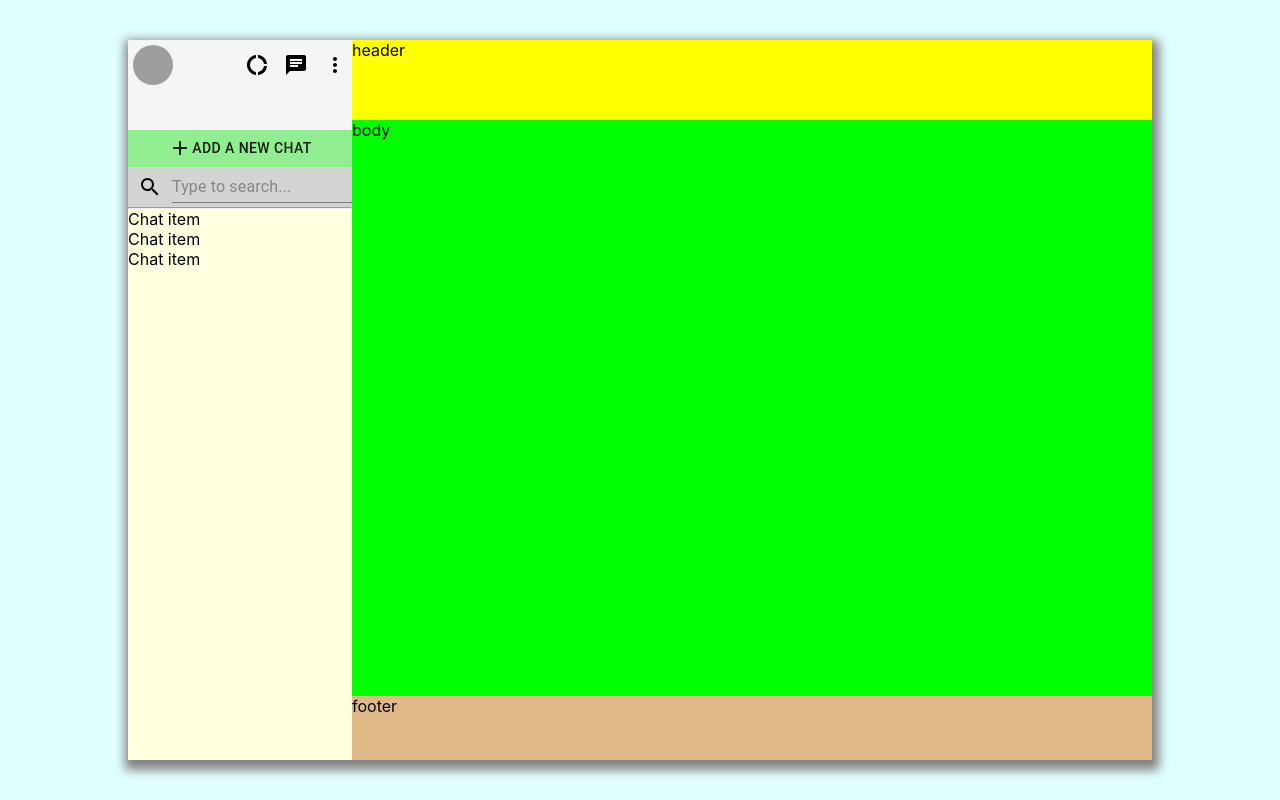
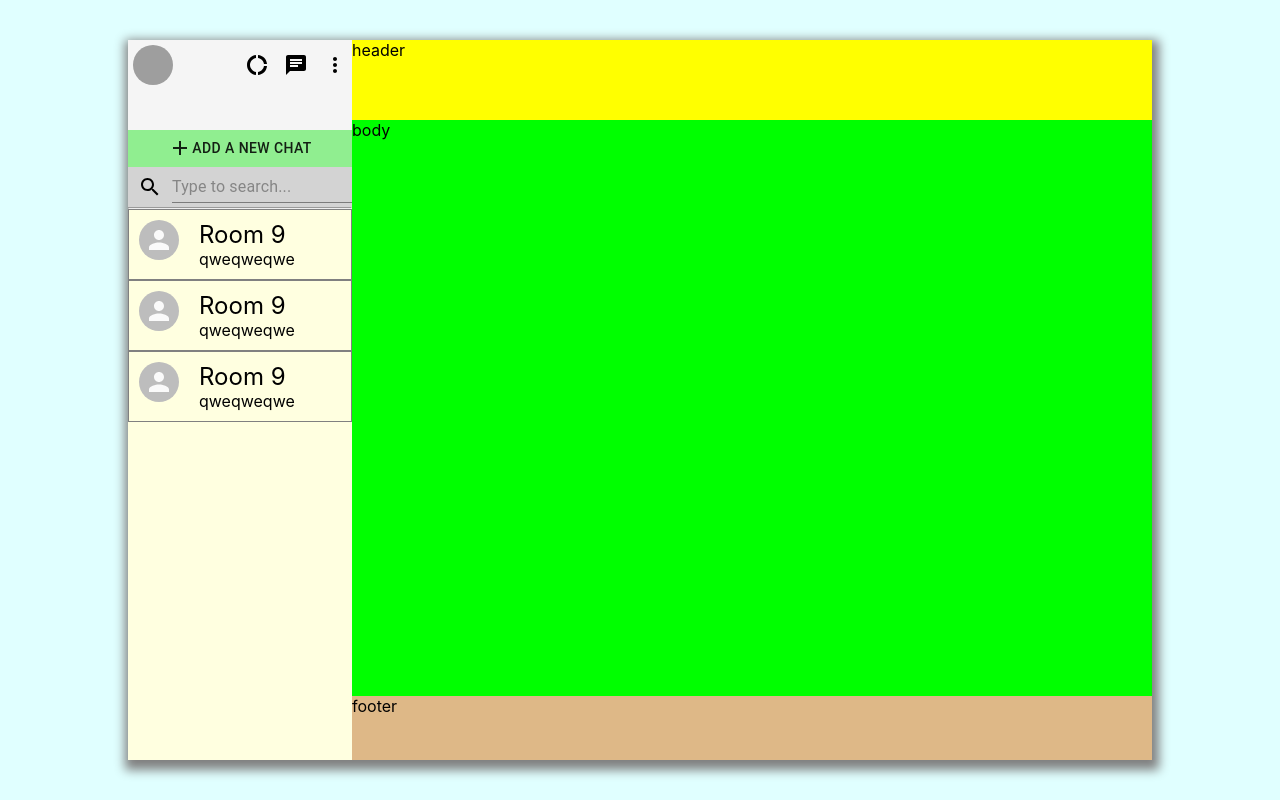
Before and after one commit to dkgian/chat-app, a React (Create React App) app: page / in a window 1280 px wide. Built offline with nearby package versions, Linux system fonts and the light colour scheme; grey boxes are pictures that could not be loaded.

Commit message:
added contents for ChatItem

```diff
--- /dev/null
+++ b/src/components/ChatItem/ChatItem.css
@@ -0,0 +1,12 @@
+.chatItem {
+  display: flex;
+  border: 1px solid gray;
+}
+
+.chatItem > * {
+  margin: 10px;
+}
+
+.chatItem__room {
+  font-size: x-large;
+}
--- a/src/components/ChatItem/ChatItem.js
+++ b/src/components/ChatItem/ChatItem.js
@@ -1,5 +1,19 @@
 import React from 'react'
 
+import { Avatar } from '@material-ui/core'
+
+import './ChatItem.css'
+
 export const ChatItem = () => {
-  return <div className="chatItem">Chat item</div>
+  return (
+    <div className="chatItem">
+      <div className="chatItem__avatar">
+        <Avatar />
+      </div>
+      <div className="chatItem__content">
+        <div className="chatItem__room">Room 9</div>
+        <div className="chatItem__last">qweqweqwe</div>
+      </div>
+    </div>
+  )
 }
```
